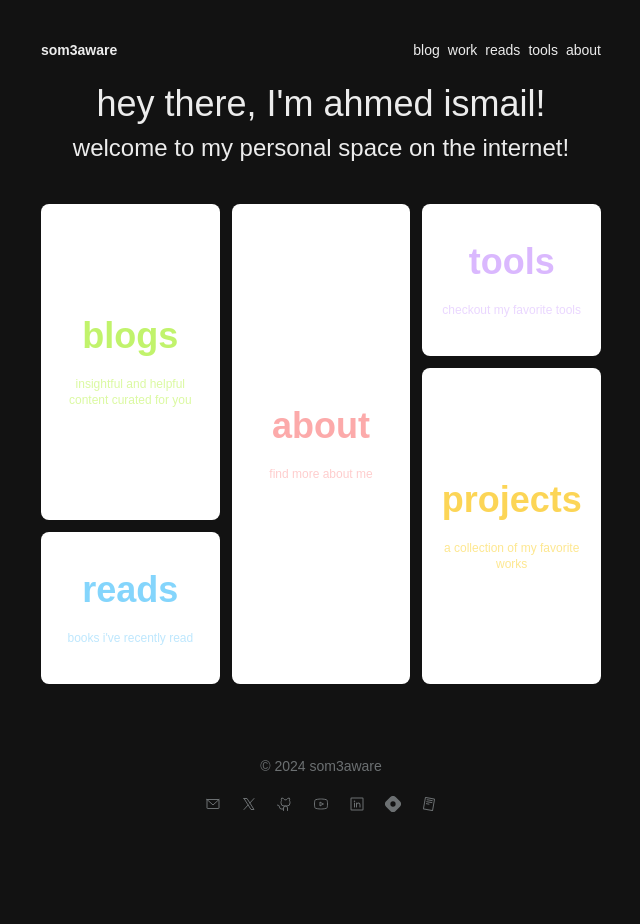
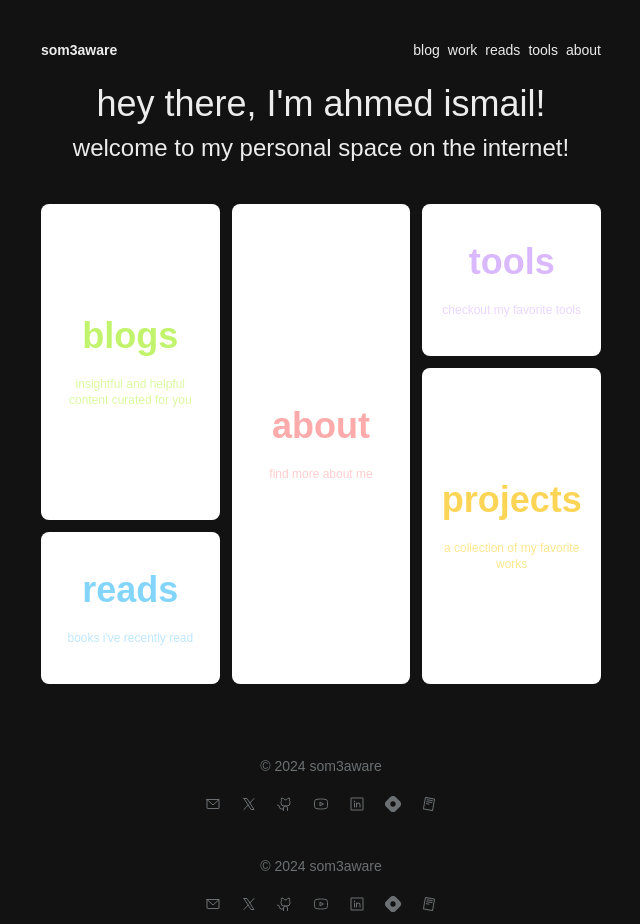
Before and after one commit to ahmedsomaa/my-portfolio, a Next.js app: page / in a window 1280 px wide. Shown: the whole page, without its empty margins (319-959 px from the left). Before the commit the page ends 824 px from the top, so only its background shows below. Built offline with nearby package versions, Linux system fonts and the light colour scheme; a web font is replaced by a local one.

Commit message:
ref: Add footer to all pages

```diff
--- a/src/app/layout.tsx
+++ b/src/app/layout.tsx
@@ -2,6 +2,7 @@ import type { Metadata } from 'next';
 
 import '../styles/globals.css';
 
+import { Footer } from '@/components/footer';
 import MaxWidthWrapper from '@/components/max-width-wrapper';
 
 import { Header } from '../components/header';
@@ -66,6 +67,7 @@ export default function RootLayout({
             <div className="flex-1 w-full flex flex-col gap-6 items-center">
               <Header />
               {children}
+              <Footer />
             </div>
           </MaxWidthWrapper>
         </main>
```
